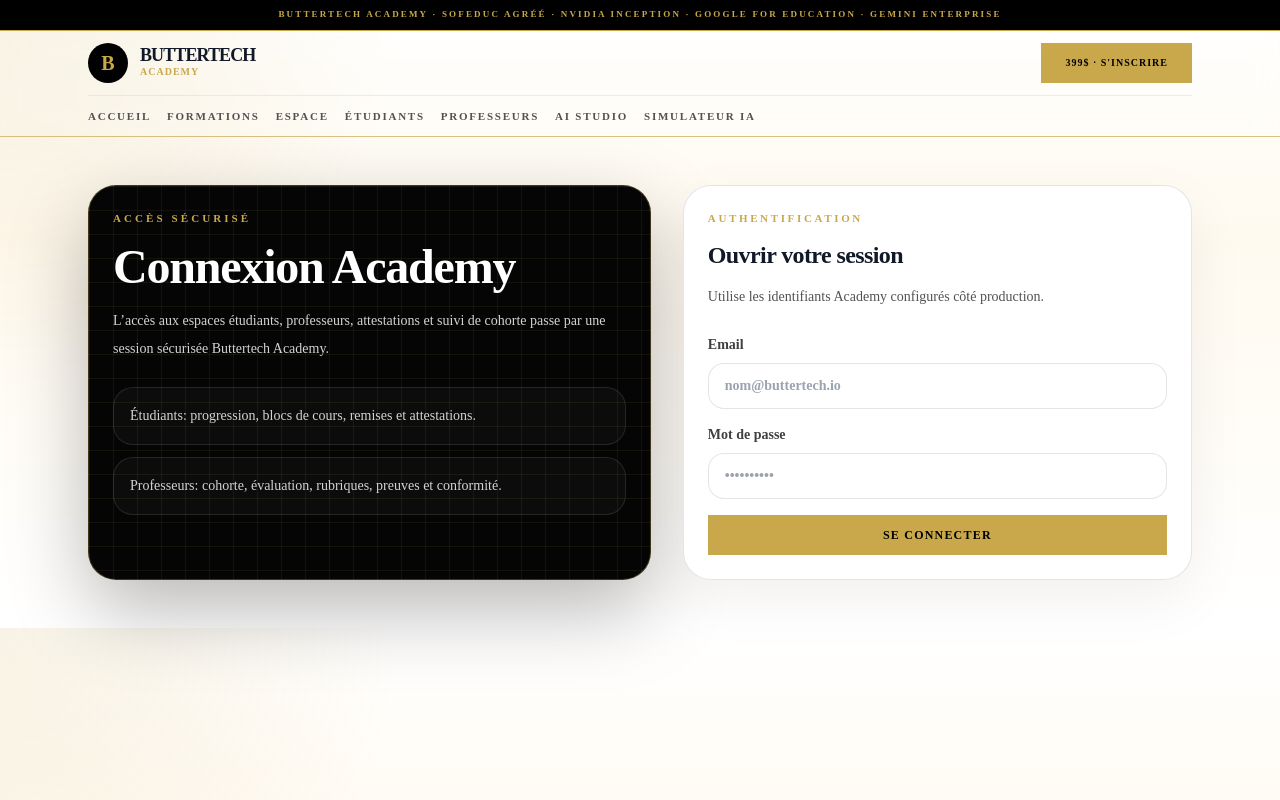
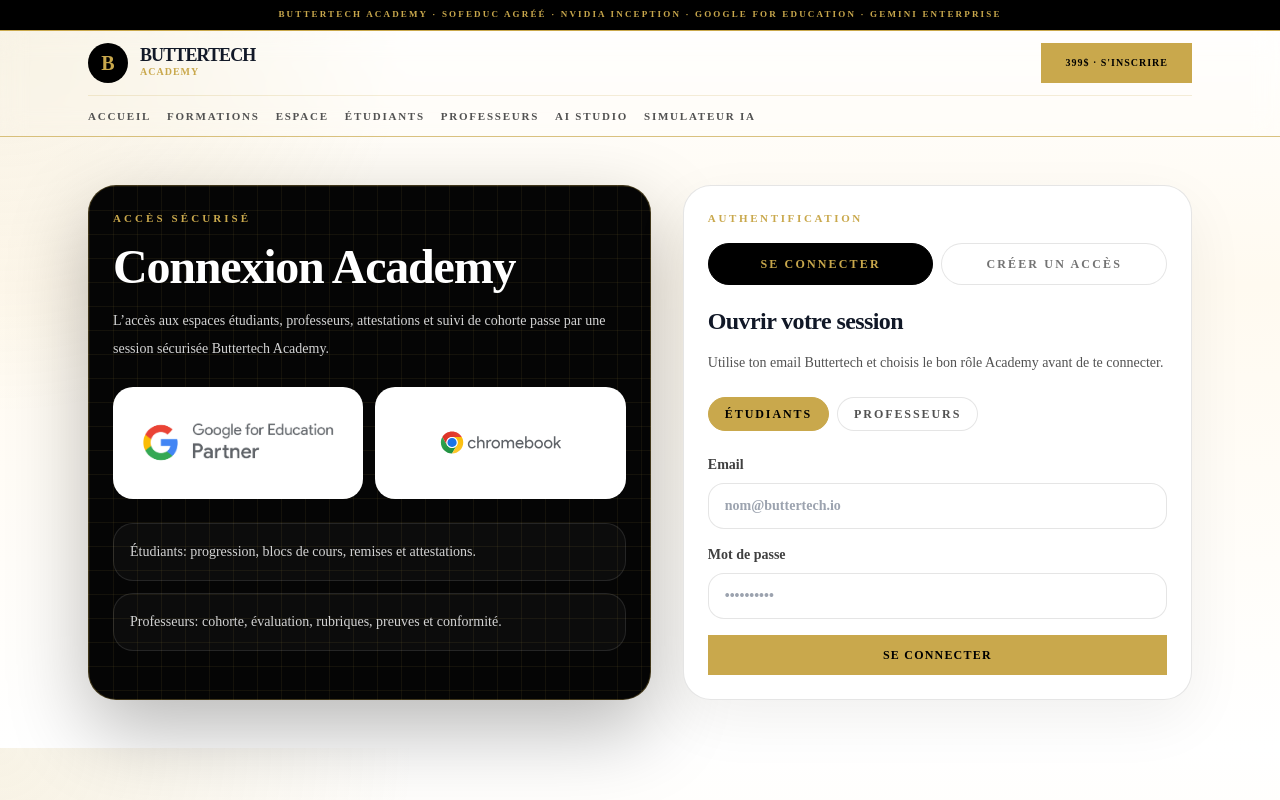
Before and after one commit to franzheffa/Buttertech-Academy, a Next.js app: page /auth in a window 1280 px wide. Built offline with nearby package versions, Linux system fonts and the light colour scheme.

Commit message:
feat: improve academy auth access experience

```diff
--- a/src/app/auth/auth-form.tsx
+++ b/src/app/auth/auth-form.tsx
@@ -10,6 +10,8 @@
   const callbackUrl = searchParams.get('callbackUrl') || '/espace'
   const error = searchParams.get('error')
   const [loading, setLoading] = useState(false)
+  const [tab, setTab] = useState<'login' | 'register'>('login')
+  const [role, setRole] = useState<'student' | 'teacher'>('student')
 
   async function handleSubmit(event: FormEvent<HTMLFormElement>) {
     event.preventDefault()
@@ -21,6 +23,7 @@
     await signIn('credentials', {
       email,
       password,
+      role,
       callbackUrl,
     })
 
@@ -35,6 +38,14 @@
         <p className="mt-4 max-w-2xl text-sm leading-7 text-neutral-300">
           L’accès aux espaces étudiants, professeurs, attestations et suivi de cohorte passe par une session sécurisée Buttertech Academy.
         </p>
+        <div className="mt-6 grid gap-3 sm:grid-cols-2">
+          <div className="flex min-h-[112px] items-center justify-center rounded-[1.25rem] border border-white/10 bg-white p-4">
+            <img src="/partners/google-for-education-partner-horizontal-wide.png" alt="Google for Education Partner" className="max-h-16 w-auto object-contain" />
+          </div>
+          <div className="flex min-h-[112px] items-center justify-center rounded-[1.25rem] border border-white/10 bg-white p-4">
+            <img src="/partners/google-chromebook.svg" alt="Google Chromebook" className="max-h-14 w-auto object-contain" />
+          </div>
+        </div>
         <div className="mt-6 grid gap-3">
           <div className="rounded-[1.25rem] border border-white/10 bg-white/[0.03] p-4 text-sm leading-6 text-neutral-300">
             Étudiants: progression, blocs de cours, remises et attestations.
@@ -47,12 +58,55 @@
 
       <section className="shell-card">
         <p className="text-[11px] font-black uppercase tracking-[0.24em] text-[#C9A84C]">Authentification</p>
-        <h2 className="mt-3 text-2xl font-black tracking-tight">Ouvrir votre session</h2>
+        <div className="mt-4 flex gap-2">
+          <button
+            type="button"
+            onClick={() => setTab('login')}
+            className={`flex-1 rounded-full border px-4 py-3 text-xs font-black uppercase tracking-[0.18em] ${
+              tab === 'login' ? 'border-black bg-black text-[#C9A84C]' : 'border-black/10 bg-white text-neutral-500'
+            }`}
+          >
+            Se connecter
+          </button>
+          <button
+            type="button"
+            onClick={() => setTab('register')}
+            className={`flex-1 rounded-full border px-4 py-3 text-xs font-black uppercase tracking-[0.18em] ${
+              tab === 'register' ? 'border-black bg-black text-[#C9A84C]' : 'border-black/10 bg-white text-neutral-500'
+            }`}
+          >
+            Créer un accès
+          </button>
+        </div>
+
+        {tab === 'login' ? (
+          <>
+            <h2 className="mt-5 text-2xl font-black tracking-tight">Ouvrir votre session</h2>
             <p className="mt-3 text-sm leading-7 text-neutral-600">
-          Utilise les identifiants Academy configurés côté production.
+              Utilise ton email Buttertech et choisis le bon rôle Academy avant de te connecter.
             </p>
 
+            <div className="mt-5 flex flex-wrap gap-2">
+              {[
+                ['student', 'Étudiants'],
+                ['teacher', 'Professeurs'],
+              ].map(([value, label]) => (
+                <button
+                  key={value}
+                  type="button"
+                  onClick={() => setRole(value as 'student' | 'teacher')}
+                  className={`rounded-full border px-4 py-2 text-xs font-black uppercase tracking-[0.16em] ${
+                    role === value ? 'border-[#C9A84C] bg-[#C9A84C] text-black' : 'border-black/10 bg-white text-neutral-600'
+                  }`}
+                >
+                  {label}
+                </button>
+              ))}
+            </div>
+
             <form onSubmit={handleSubmit} className="mt-6 grid gap-4">
+              <input name="role" type="hidden" value={role} />
+
               <label className="grid gap-2 text-sm font-semibold text-neutral-700">
                 Email
                 <input
@@ -77,7 +131,7 @@
 
               {error ? (
                 <div className="rounded-2xl border border-rose-200 bg-rose-50 px-4 py-3 text-sm text-rose-700">
-              Identifiants invalides ou session non autorisée.
+                  Connexion refusée. Vérifie le rôle choisi, ton email Buttertech et le mot de passe associé.
                 </div>
               ) : null}
 
@@ -85,6 +139,31 @@
                 {loading ? 'Connexion...' : 'Se connecter'}
               </button>
             </form>
+          </>
+        ) : (
+          <div className="mt-5 grid gap-4">
+            <h2 className="text-2xl font-black tracking-tight">Créer un accès Academy</h2>
+            <p className="text-sm leading-7 text-neutral-600">
+              L’activation passe par un accès étudiants ou professeurs. Utilise ton adresse Buttertech, puis demande l’activation du mot de passe correspondant.
+            </p>
+            <div className="grid gap-3 md:grid-cols-2">
+              <div className="soft-panel">
+                <p className="text-[11px] font-black uppercase tracking-[0.18em] text-[#C9A84C]">Étudiants</p>
+                <p className="mt-3 text-sm leading-6 text-neutral-700">Accès progression, remises, attestations, révisions et parcours synchrones/asynchrones.</p>
+              </div>
+              <div className="soft-panel">
+                <p className="text-[11px] font-black uppercase tracking-[0.18em] text-[#C9A84C]">Professeurs</p>
+                <p className="mt-3 text-sm leading-6 text-neutral-700">Accès cohortes, évaluations, rubriques, feedback, conformité et suivi qualité.</p>
+              </div>
+            </div>
+            <a
+              href="mailto:franzheffa@buttertech.io?subject=Demande%20d%27acc%C3%A8s%20Buttertech%20Academy&body=Bonjour%2C%0AJe%20souhaite%20cr%C3%A9er%20mon%20acc%C3%A8s%20Academy.%0AR%C3%B4le%20souhait%C3%A9%20%3A%20%C3%89tudiants%20ou%20Professeurs.%0AEmail%20Buttertech%20%3A%20"
+              className="btn-black text-center"
+            >
+              Demander mon accès
+            </a>
+          </div>
+        )}
       </section>
     </div>
   )
--- a/src/lib/auth.ts
+++ b/src/lib/auth.ts
@@ -45,6 +45,35 @@
   return accounts
 }
 
+function getSharedRoleAccount(email: string, password: string, role: string) {
+  const normalizedRole = role === 'teacher' ? 'teacher' : role === 'student' ? 'student' : null
+  const normalizedEmail = email.trim().toLowerCase()
+
+  if (!normalizedRole || !normalizedEmail.endsWith('@buttertech.io')) {
+    return null
+  }
+
+  if (normalizedRole === 'student' && process.env.ACADEMY_STUDENT_PASSWORD && password === process.env.ACADEMY_STUDENT_PASSWORD) {
+    return {
+      id: `academy-student-${normalizedEmail}`,
+      name: 'Espace Etudiants',
+      email: normalizedEmail,
+      role: 'student' as const,
+    }
+  }
+
+  if (normalizedRole === 'teacher' && process.env.ACADEMY_TEACHER_PASSWORD && password === process.env.ACADEMY_TEACHER_PASSWORD) {
+    return {
+      id: `academy-teacher-${normalizedEmail}`,
+      name: 'Espace Professeurs',
+      email: normalizedEmail,
+      role: 'teacher' as const,
+    }
+  }
+
+  return null
+}
+
 export const authOptions: NextAuthOptions = {
   secret: process.env.NEXTAUTH_SECRET,
   session: {
@@ -59,10 +88,12 @@
       credentials: {
         email: { label: 'Email', type: 'email' },
         password: { label: 'Mot de passe', type: 'password' },
+        role: { label: 'Role', type: 'text' },
       },
       async authorize(credentials) {
         const email = credentials?.email?.trim().toLowerCase()
         const password = credentials?.password ?? ''
+        const role = String(credentials?.role || '').trim().toLowerCase()
 
         if (!email || !password) {
           return null
@@ -73,7 +104,11 @@
         )
 
         if (!account) {
-          return null
+          const sharedAccount = getSharedRoleAccount(email, password, role)
+          if (!sharedAccount) {
+            return null
+          }
+          return sharedAccount
         }
 
         return {
```
Also changed, not shown: public/partners/google-chromebook.svg (added). Lines whose indentation alone changed are shown as unchanged.
